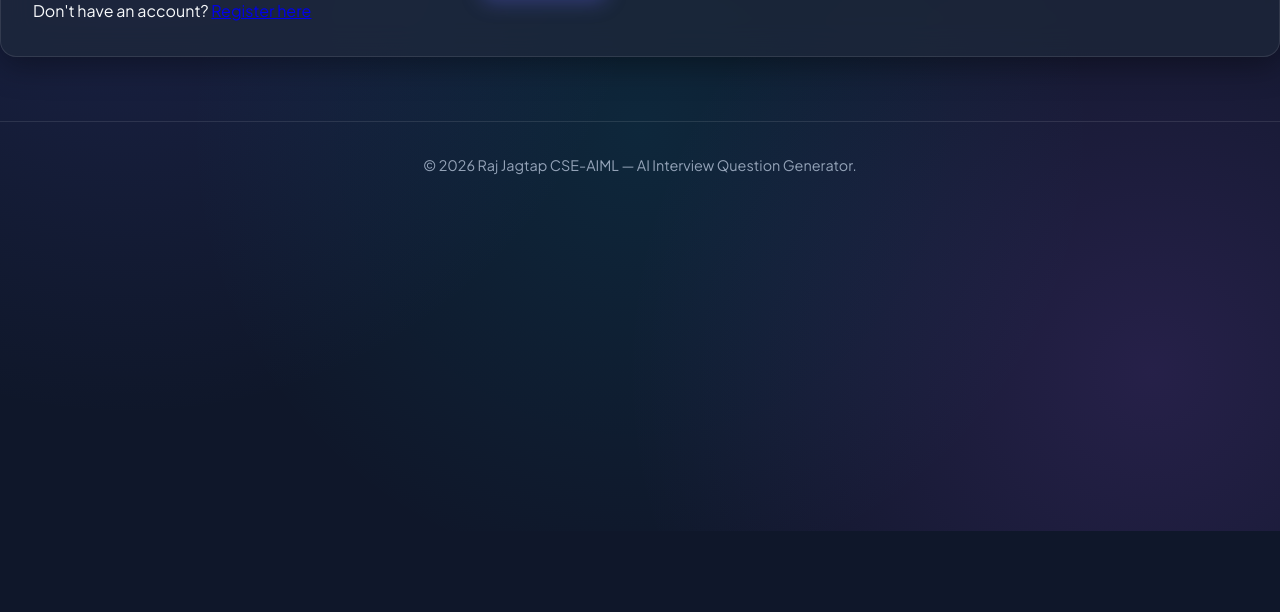
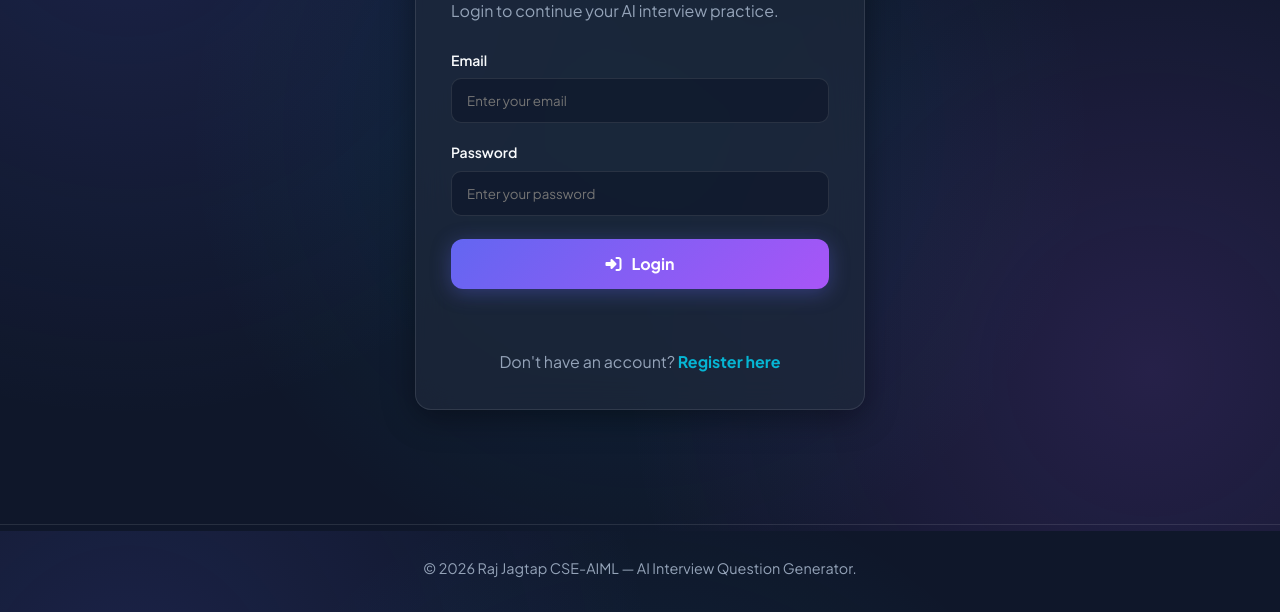
Before and after one commit to rajjagtap57574-cmyk/ai-interviewquestion-generator, a website: page login.html in a window 1280 px wide. Shown: the part 269-881 px from the top of the page. Before the commit the page ends 800 px from the top, so only its background shows below. Drawn offline with Linux system fonts and the light colour scheme.

Commit message:
Update style.css

```diff
--- a/style.css
+++ b/style.css
@@ -677,3 +677,208 @@
       .eval-grid { grid-template-columns: 1fr; }
       .exporter-banner { flex-direction: column; gap: 0.5rem; text-align: center; }
     }
+
+
+/* ================================
+   LOGIN & REGISTER PAGES
+================================ */
+
+.auth-page {
+    min-height: 100vh;
+    display: flex;
+    flex-direction: column;
+}
+
+
+.auth-main {
+    flex: 1;
+
+    display: flex;
+
+    align-items: center;
+
+    justify-content: center;
+
+    padding: 50px 20px;
+}
+
+
+.auth-card {
+    width: 100%;
+
+    max-width: 450px;
+
+    padding: 35px;
+}
+
+
+.auth-card h1 {
+    font-size: 32px;
+
+    margin-bottom: 8px;
+}
+
+
+.auth-subtitle {
+    color: var(--text-muted);
+
+    margin-bottom: 25px;
+}
+
+
+.auth-form {
+    display: flex;
+
+    flex-direction: column;
+
+    gap: 18px;
+}
+
+
+.auth-form label {
+    font-size: 14px;
+
+    font-weight: 600;
+}
+
+
+.auth-form input {
+    display: block;
+
+    width: 100%;
+
+    margin-top: 7px;
+
+    padding: 13px 15px;
+
+    border-radius: 10px;
+
+    border: 1px solid var(--border-color);
+
+    background: rgba(15, 23, 42, 0.65);
+
+    color: white;
+
+    outline: none;
+}
+
+
+.auth-form input:focus {
+    border-color: var(--primary);
+}
+
+
+.auth-message {
+    min-height: 25px;
+
+    margin-top: 15px;
+
+    text-align: center;
+
+    font-size: 14px;
+}
+
+
+.auth-switch {
+    text-align: center;
+
+    color: var(--text-muted);
+
+    margin-top: 20px;
+}
+
+
+.auth-switch a {
+    color: var(--accent);
+
+    font-weight: 700;
+
+    text-decoration: none;
+}
+
+
+.auth-top-btn {
+    text-decoration: none;
+}
+
+
+.nav-register {
+    background: linear-gradient(
+        135deg,
+        var(--primary),
+        var(--secondary)
+    );
+
+    color: white !important;
+
+    padding: 8px 15px;
+
+    border-radius: 8px;
+}
+
+
+/* Mobile */
+
+@media (max-width: 700px) {
+
+    .auth-card {
+        padding: 25px 20px;
+    }
+
+    .auth-card h1 {
+        font-size: 26px;
+    }
+
+    .exporter-banner {
+        padding: 10px;
+    }
+
+    .exporter-info {
+        font-size: 12px;
+    }
+
+}
+/* ================================
+   REGISTER FORM BUTTON FIX
+================================ */
+
+.auth-form .btn-primary {
+    width: 100%;
+    min-height: 50px;
+    margin-top: 5px;
+    padding: 14px 20px;
+
+    display: flex;
+    align-items: center;
+    justify-content: center;
+    gap: 10px;
+
+    background: linear-gradient(
+        135deg,
+        var(--primary),
+        var(--secondary)
+    );
+
+    color: white;
+    border: none;
+    border-radius: 12px;
+
+    font-size: 16px;
+    font-weight: 700;
+
+    cursor: pointer;
+
+    box-shadow: 0 4px 20px var(--primary-glow);
+
+    transition: var(--transition);
+}
+
+.auth-form .btn-primary:hover {
+    transform: translateY(-2px);
+
+    box-shadow: 0 8px 25px var(--primary-glow);
+}
+
+.auth-form .btn-primary i {
+    font-size: 16px;
+}
```
